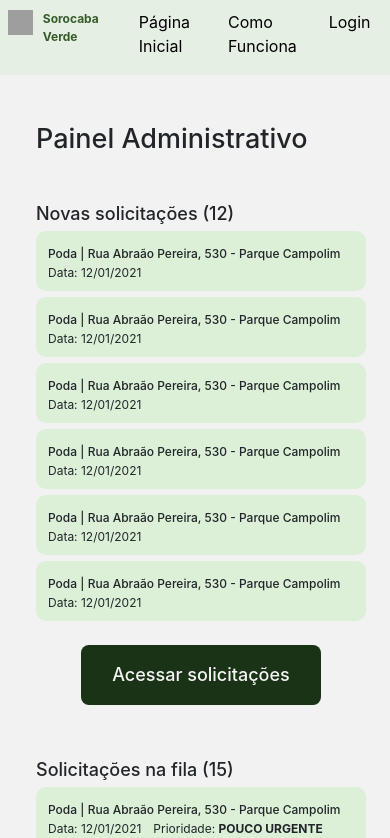
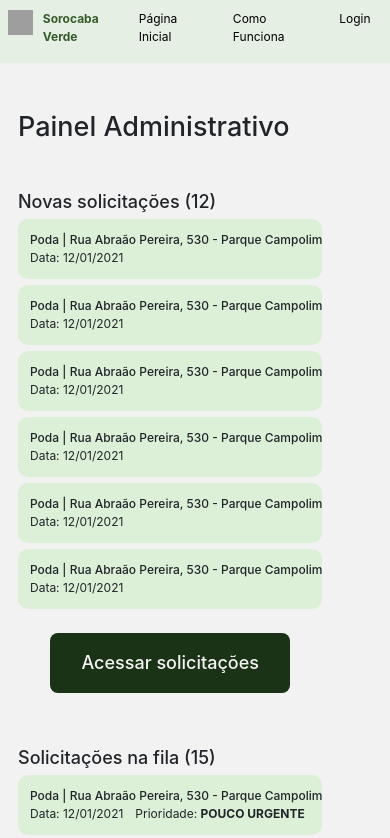
Before and after one commit to guipfi/sorocaba-verde, a React (Create React App) app in the folder frontend/: page /sistema/home in a window 390 px wide. Shown: the top 838 px of the page. Built offline with nearby package versions, Linux system fonts and the light colour scheme; grey boxes are pictures that could not be loaded.

Commit message:
Ajustes de responsividade

```diff
--- a/frontend/src/components/ListItem.js
+++ b/frontend/src/components/ListItem.js
@@ -1,16 +1,22 @@
-import React, {Component} from 'react';
+import React from 'react';
 
 import '../styles/global.css'
 import './styles/ListItem.css'
 
-function ListItem({hasPriority}) {
+function ListItem({data}) {
+    console.log(data);
     return(
         <div className="list-item">
             <div className="list-item-content">
-                <span className="subtitle">Poda | Rua Abraão Pereira, 530 - Parque Campolim</span><br/>
+                <span className="subtitle">{data.type} | {data.adress}</span><br/>
                 <div className="infos">
-                    <span>Data: 12/01/2021</span>
-                    {hasPriority && <span className="priority">Prioridade: <b>POUCO URGENTE</b></span>}
+                    <span>Data: {data.date}</span>
+                    {data.priority &&
+                    <div className="priority">
+                        <span>Prioridade: </span>
+                        <span><b>{data.priority}</b></span>
+                    </div>
+                    }
                 </div>
             </div>
         </div>
--- a/frontend/src/components/styles/ListItem.css
+++ b/frontend/src/components/styles/ListItem.css
@@ -1,8 +1,8 @@
 .list-item {
     display: flex;
     align-items: center;
-    width: 27.5rem;
-    height: 5rem;
+    min-width: 27.5rem;
+    min-height: 5rem;
     background-color: var(--green-light);
     border-radius: 10px;
     transition: filter 0.2s;
@@ -18,8 +18,17 @@
 
 .list-item-content .infos {
     display: flex;
+    align-items: center;
 }
 
 .list-item-content .infos .priority {
     margin-left: 1rem;
 }
+
+
+@media screen and (max-width: 400px) {
+    .list-item {
+        min-width: 24rem;
+        min-height: 5rem;
+    }
+}
--- a/frontend/src/pages/management/Home.js
+++ b/frontend/src/pages/management/Home.js
@@ -1,4 +1,4 @@
-import React, {Component} from 'react';
+import React, { useState } from 'react';
 import ListItem from '../../components/ListItem';
 import UserNav from '../../components/UserNav';
 
@@ -8,6 +8,65 @@ import '../../styles/global.css'
 import './styles/Home.css'
 
 function HomeSistema() {
+
+	const [newSolicitations, setNewSolicitations] = useState([{
+		type: "Poda",
+		adress: "Rua Abraão Pereira, 530 - Parque Campolim",
+		date: "12/01/2021",
+	},{
+		type: "Poda",
+		adress: "Rua Abraão Pereira, 530 - Parque Campolim",
+		date: "12/01/2021",
+	},{
+		type: "Poda",
+		adress: "Rua Abraão Pereira, 530 - Parque Campolim",
+		date: "12/01/2021",
+	},{
+		type: "Poda",
+		adress: "Rua Abraão Pereira, 530 - Parque Campolim",
+		date: "12/01/2021",
+	},{
+		type: "Poda",
+		adress: "Rua Abraão Pereira, 530 - Parque Campolim",
+		date: "12/01/2021",
+	},{
+		type: "Poda",
+		adress: "Rua Abraão Pereira, 530 - Parque Campolim",
+		date: "12/01/2021",
+	},]);
+
+	const [solicitationsQueue, setSolicitationsQueue] = useState([{
+		type: "Poda",
+		adress: "Rua Abraão Pereira, 530 - Parque Campolim",
+		date: "12/01/2021",
+		priority: "POUCO URGENTE"
+	},{
+		type: "Poda",
+		adress: "Rua Abraão Pereira, 530 - Parque Campolim",
+		date: "12/01/2021",
+		priority: "POUCO URGENTE"
+	},{
+		type: "Poda",
+		adress: "Rua Abraão Pereira, 530 - Parque Campolim",
+		date: "12/01/2021",
+		priority: "POUCO URGENTE"
+	},{
+		type: "Poda",
+		adress: "Rua Abraão Pereira, 530 - Parque Campolim",
+		date: "12/01/2021",
+		priority: "POUCO URGENTE"
+	},{
+		type: "Poda",
+		adress: "Rua Abraão Pereira, 530 - Parque Campolim",
+		date: "12/01/2021",
+		priority: "POUCO URGENTE"
+	},{
+		type: "Poda",
+		adress: "Rua Abraão Pereira, 530 - Parque Campolim",
+		date: "12/01/2021",
+		priority: "POUCO URGENTE"
+	},]);
+
 	return (
 		<div className="home-sistema">
 			<UserNav></UserNav>
@@ -17,24 +76,16 @@ function HomeSistema() {
 					<section className="new-solicitations">
 						<h3>Novas solicitações (12)</h3>
 						<div className="solicitations-list">
-							<ListItem hasPriority={false}></ListItem>
-							<ListItem hasPriority={false}></ListItem>
-							<ListItem hasPriority={false}></ListItem>
-							<ListItem hasPriority={false}></ListItem>
-							<ListItem hasPriority={false}></ListItem>
-							<ListItem hasPriority={false}></ListItem>
+							{newSolicitations.map(item =>
+								<ListItem data={item}></ListItem>)}
 						</div>
 						<button>Acessar solicitações</button>
 					</section>
 					<section className="solicitations-queue">
 						<h3>Solicitações na fila (15)</h3>
 						<div className="solicitations-list">
-							<ListItem hasPriority={true}></ListItem>
-							<ListItem hasPriority={true}></ListItem>
-							<ListItem hasPriority={true}></ListItem>
-							<ListItem hasPriority={true}></ListItem>
-							<ListItem hasPriority={true}></ListItem>
-							<ListItem hasPriority={true}></ListItem>
+							{solicitationsQueue.map(item =>
+								<ListItem data={item}></ListItem>)}
 						</div>
 						<button>Acessar solicitações</button>
 					</section>
--- a/frontend/src/pages/management/styles/Home.css
+++ b/frontend/src/pages/management/styles/Home.css
@@ -12,7 +12,6 @@ h1 {
 
 .page-sections {
     display: flex;
-    flex-wrap: wrap;
 }
 
 section {
@@ -47,9 +46,15 @@ button {
     max-width: 100%;
 }
 
+@media screen and (max-width: 1760px) {
+    .page-sections {
+        flex-wrap: wrap;
+    }
+}
+
 @media screen and (max-width: 1200px) {
     :root {
-      font-size: 12px;
+      font-size: 14px;
     }
     .home-content {
         margin: 0 2rem;
@@ -64,3 +69,9 @@ button {
         margin: 0 3rem;
     }
 }
+
+@media screen and (max-width: 400px) {
+    .home-content {
+        margin: 0 1.5rem;
+    }
+}
--- a/frontend/src/styles/global.css
+++ b/frontend/src/styles/global.css
@@ -12,6 +12,8 @@
     --orange: #FFA654;
     --gradient: linear-gradient(90deg, #DEE6DC 0%, #ECF7EA 100%);
 
+    font-size: 16px;
+    font-style: normal;
 }
 
 /* class */
@@ -62,8 +64,6 @@ span {
 
 body{
     margin:0;
-    font-size: 16px;
-    font-style: normal;
 }
 
 button {
```
